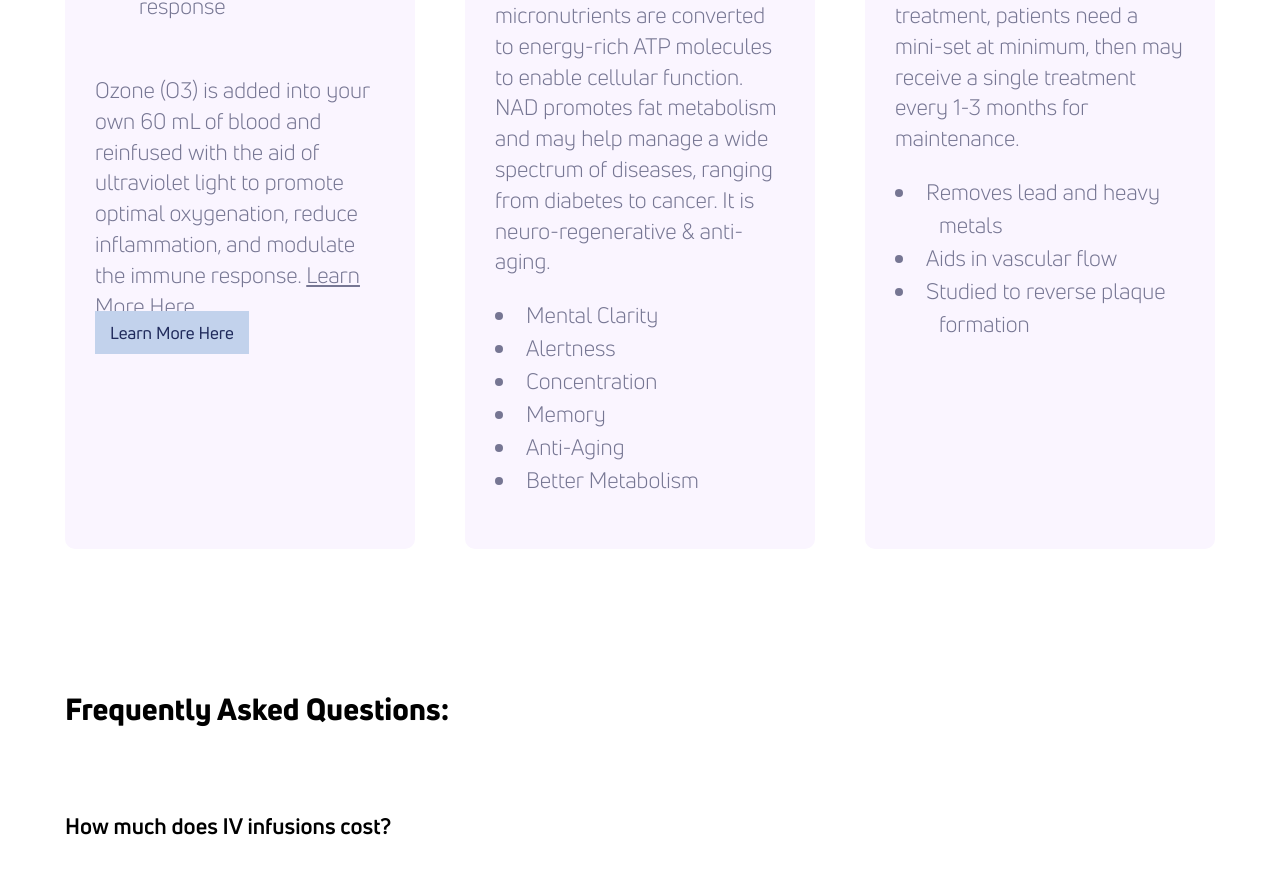
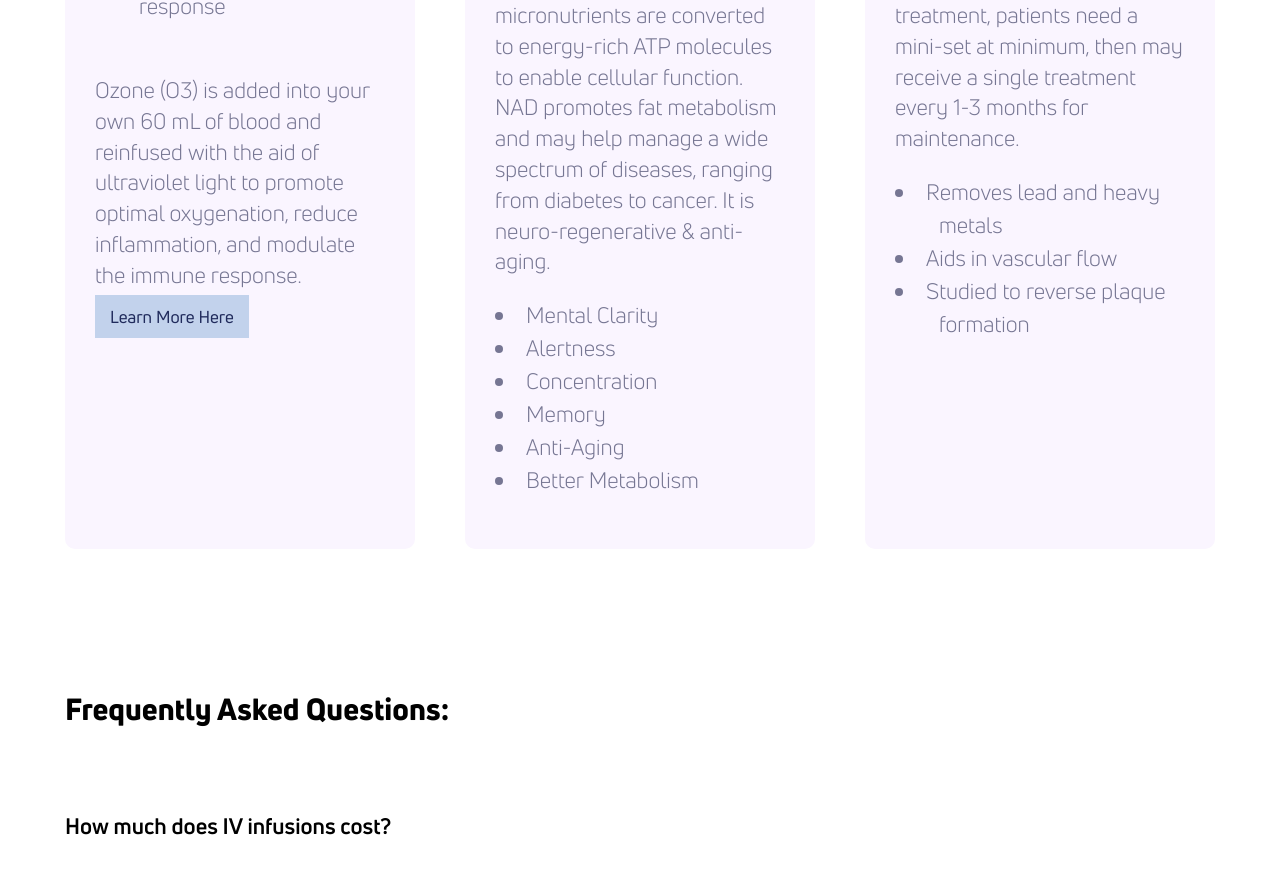
Before and after one commit to theneverwoods/gerstenberg.clinic, a Jekyll site: the page built from services/iv.html, in a window 1280 px wide and 900 px high, scrolled down 2351 px. Shown: the top 874 px of the window. Built offline with Jekyll 4.4.1, drawn with Linux system fonts in a browser that asks for light colours.

Commit message:
Update iv.html

```diff
--- a/services/iv.html
+++ b/services/iv.html
@@ -46,7 +46,8 @@ keywords: "IV Solutions, IV infusion, ozone UBI, chelation, NAD, Gerstenberg, Ge
             <li>Reduces inflammation</li>
             <li>Modulates the immune response</li>
         </ul>
-        <p>Ozone (O3) is added into your own 60 mL of blood and reinfused with the aid of ultraviolet light to promote optimal oxygenation, reduce inflammation, and modulate the immune response. <a href=/pdf/ivmenu.pdf target="_blank">Learn More Here.</a></p>
+        <p>Ozone (O3) is added into your own 60 mL of blood and reinfused with the aid of ultraviolet light to promote optimal oxygenation, reduce inflammation, and modulate the immune response.</p>
+        <br>
         <a href="https://us18.campaign-archive.com/?u=3bdf416b29288fcc89abfd51c&id=a1f9f3c46a" target="_blank" class="btn">Learn More Here</a>
 	</div>
 
```
